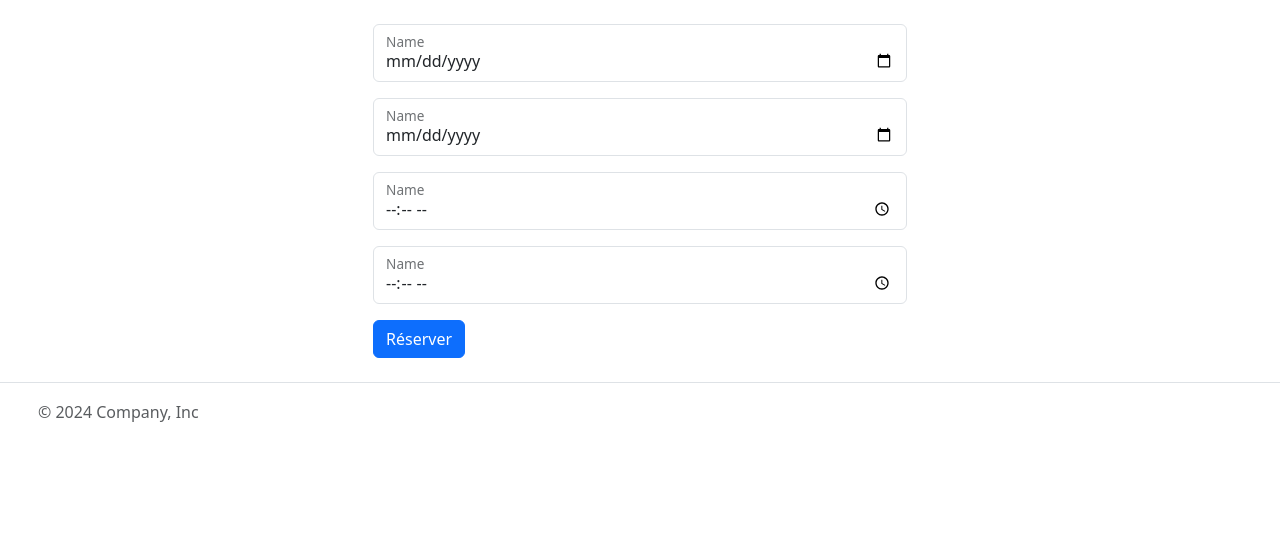
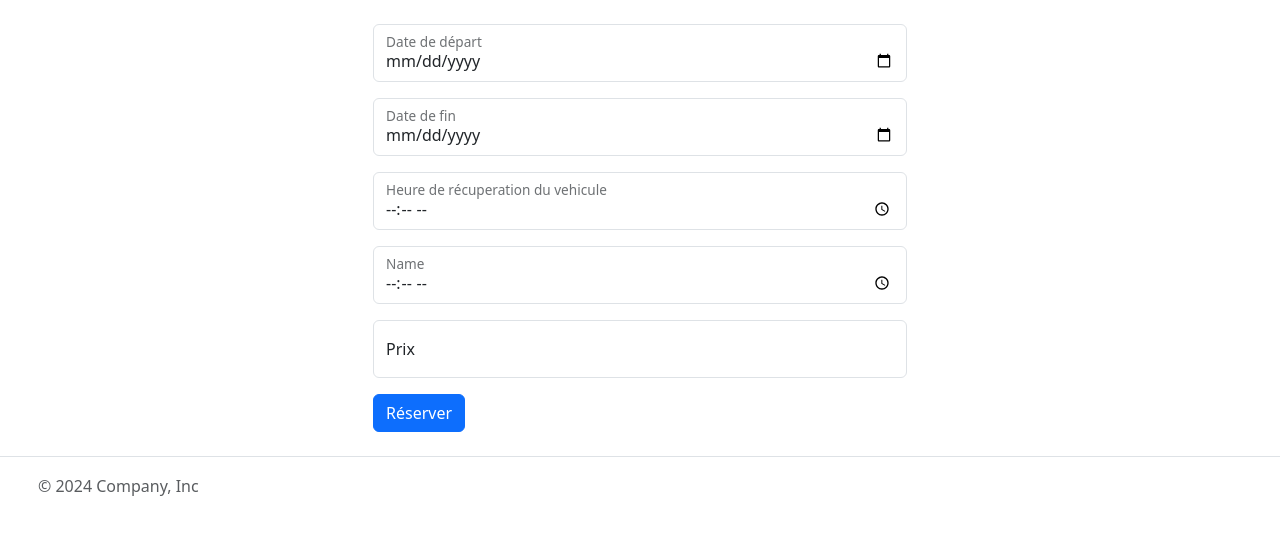
Before and after one commit to HoarauJeremy/Car-tier, a PHP site: page /index.php?url=Reservation in a window 1280 px wide. Shown: the part 75-610 px from the top of the page. Run offline with PHP 8.4, Linux system fonts and the light colour scheme.

Commit message:
MàJ du model et de la vue de reservation

```diff
--- a/Models/Reservation.php
+++ b/Models/Reservation.php
@@ -27,6 +27,20 @@
                 $rqt->closeCursor();
             } catch (\Exception $exception) {
                 echo $exception->getMessage();
+            }
+        }
+
+        public function insertCarReserved(array $data) {
+            try {
+                $sql = 'INSERT INTO car_reserved (reservationId, carId) VALUES (:reservationId, :carId);';
+                $rqt = $this->cnx->prepare($sql);
+                $rqt->bindValue(':reservationId', $data['']);
+                $rqt->bindValue(':carId', $data['']);
+                $rqt->execute();
+                $rqt->closeCursor();
+
+            } catch (\PDOException $pDOException) {
+                echo $pDOException->getMessage();
             }
         }
 
--- a/Views/Reservation/Reservation.php
+++ b/Views/Reservation/Reservation.php
@@ -9,47 +9,63 @@
 
                 <div class="form-floating mb-3">
                     <input
-                    type="date"
-                    class="form-control"
-                    name="formId1"
-                    id="formId1"
-                        placeholder=""
+                        type="date"
+                        class="form-control"
+                        name="reservationStartDate"
+                        id="reservationStartDate"
+                        placeholder="Date de départ"
                     />
-                    <label for="formId1">Name</label>
+                    <label for="reservationStartDate">Date de départ</label>
                 </div>
 
                 <div class="form-floating mb-3">
                     <input
                     type="date"
                         class="form-control"
-                        name="formId1"
-                        id="formId1"
-                        placeholder=""
+                        name="reservationEndDate"
+                        id="reservationEndDate"
+                        placeholder="Date de fin"
                         />
-                        <label for="formId1">Name</label>
+                        <label for="reservationEndDate">Date de fin</label>
                 </div>
 
                 <div class="form-floating mb-3">
                     <input
-                    type="time"
-                    class="form-control"
-                    name="formId1"
-                    id="formId1"
-                        placeholder=""
-                        />
-                        <label for="formId1">Name</label>
+                        type="time"
+                        class="form-control"
+                        name="reservationStartTime"
+                        id="reservationStartTime"
+                        placeholder="Heure de récuperation du vehicule"
+                    />
+                        <label for="reservationStartTime">Heure de récuperation du vehicule</label>
                     </div>
 
                     <div class="form-floating mb-3">
                         <input
                         type="time"
                         class="form-control"
-                        name="formId1"
-                        id="formId1"
+                        name="reservationEndTime"
+                        id="reservationEndTime"
                         placeholder=""
                     />
-                    <label for="formId1">Name</label>
+                    <label for="reservationEndTime">Name</label>
                 </div>
+
+                <input type="text" name="carId" id="carId" value="" hidden>
+
+                <!-- Recupere le prix depuis la table CAR -->
+                <div class="form-floating mb-3">
+                    <input
+                        type="number"
+                        class="form-control"
+                        name="totalPrice"
+                        id="totalPrice"
+                        placeholder="Prix"
+                        readonly
+                    />
+                    <label for="totalPrice">Prix</label>
+                </div>
+
 
                 <button
                     type="submit"
```
